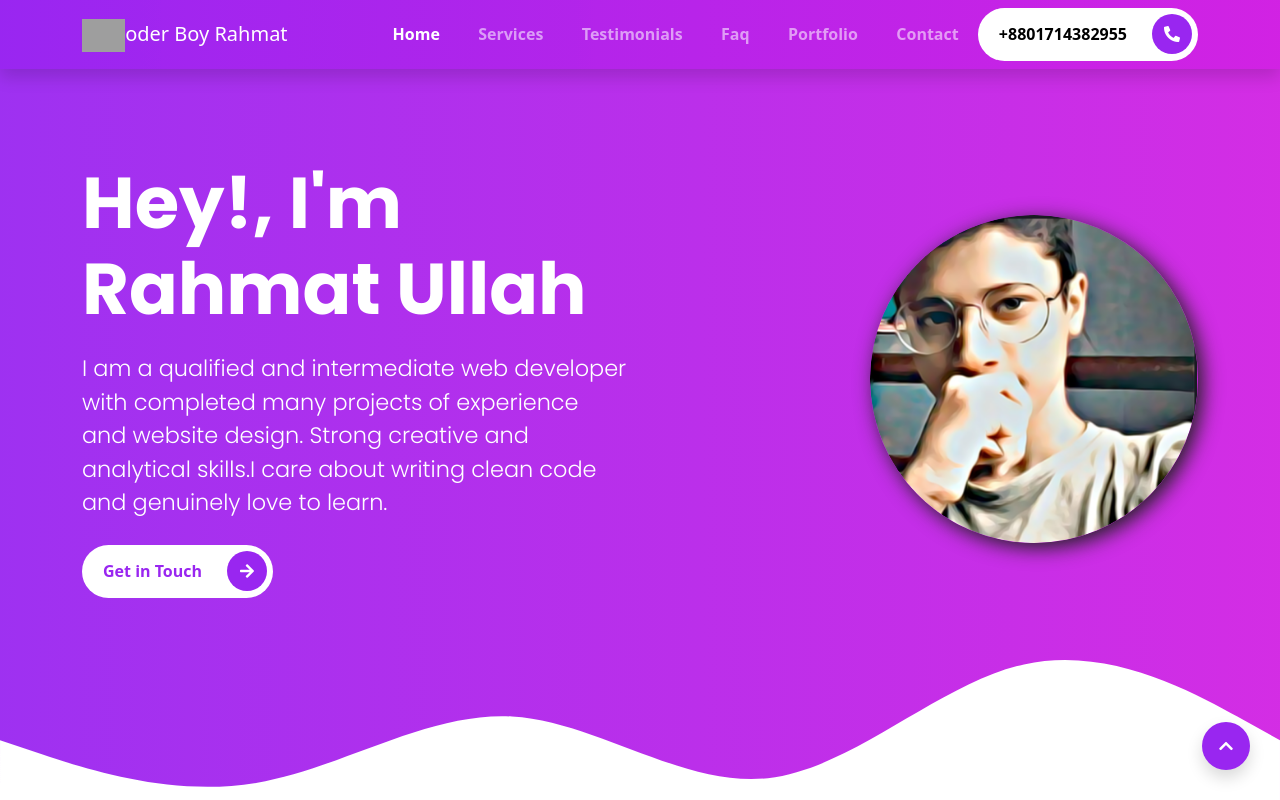
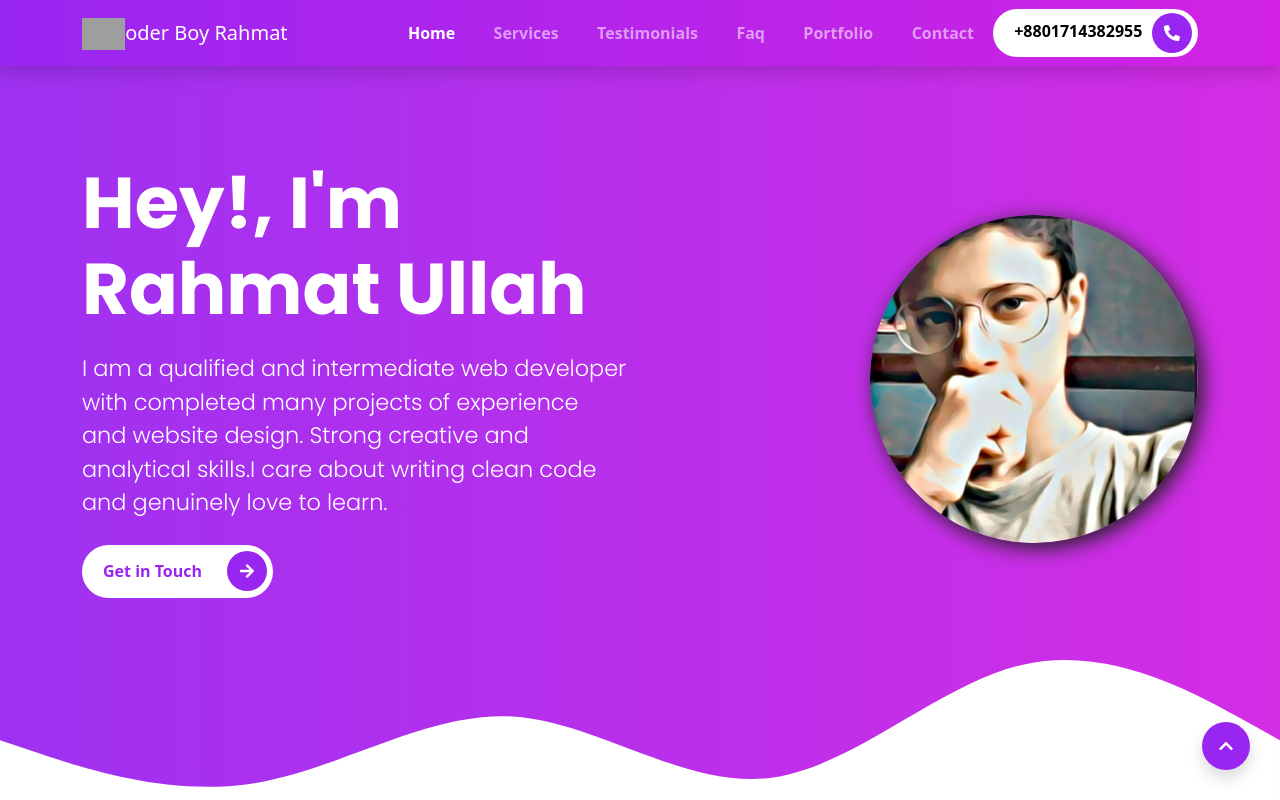
Before and after one commit to Tamhat/Rahmat-Ullah-Portfolio, a plain HTML site: page index.html in a window 1280 px wide. Shown: the top 800 px of the page. Drawn offline with nearby package versions, Linux system fonts and the light colour scheme; grey boxes are pictures that could not be loaded; files whose address does not match are found by name.

Commit message:
Add files via upload

```diff
--- a/index.html
+++ b/index.html
@@ -58,10 +58,11 @@
           <li class="nav-item"><a class="nav-link" href="#contact">contact</a>
           </li>
         </ul>
-        <button type="button" class="rounded-pill btn-rounded">
-          +8801714382955
+        <button type="button" class="rounded-pill btn-rounded" style="width:12.8em;
+        height:3rem;">
+          <p style="position: relative;bottom:5px;">+8801714382955</p>
           <span>
-            <i class="fas fa-phone-alt"></i>
+                     <i class="fas fa-phone-alt"></i>
           </span>
         </button>
       </div>
```
